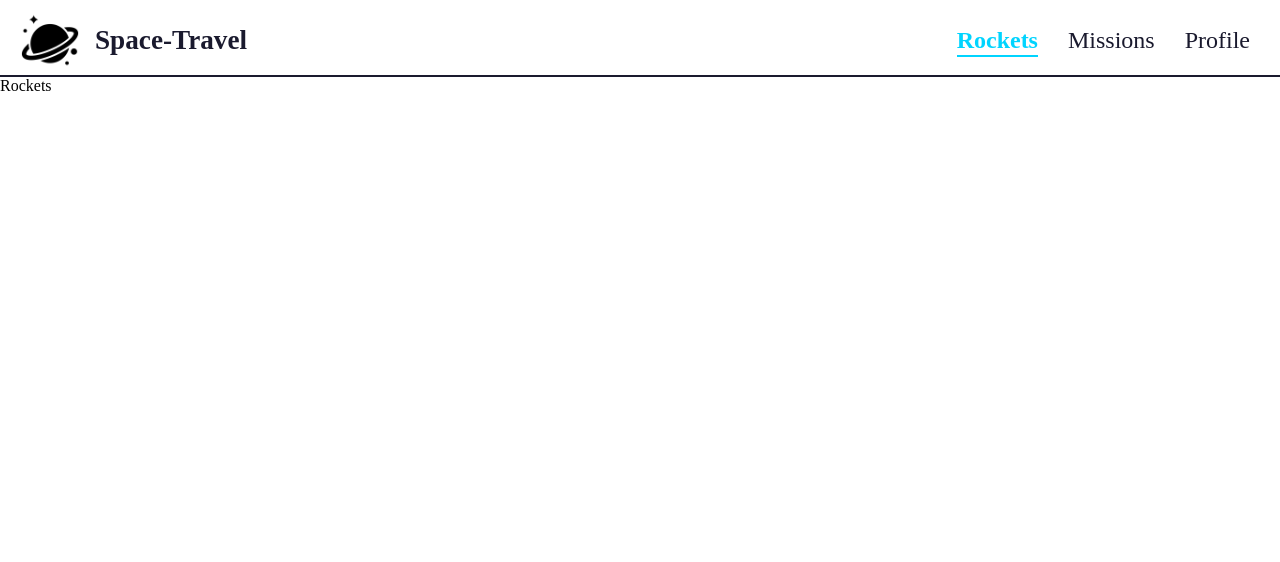
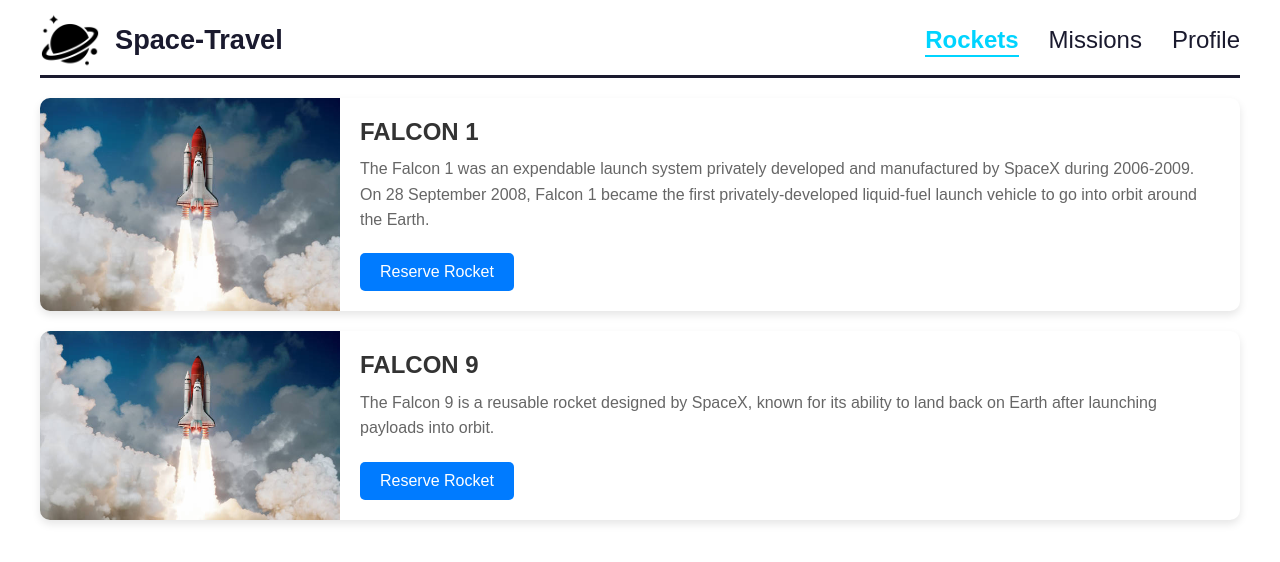
Before and after one commit to em-usman/Space-Travel, a React (Vite) app: page / in a window 1280 px wide. Shown: the top 562 px of the page. Built offline with nearby package versions, Linux system fonts and the light colour scheme.

Commit message:
make changes in navbar and add rockets page frontend design

```diff
--- a/src/components/Missions/Missions.jsx
+++ b/src/components/Missions/Missions.jsx
@@ -1,8 +1,9 @@
 import React from 'react'
+import './Missions.css'
 
 function Missions() {
   return (
-    <div>Missions</div>
+  <><div>Missions</div></>
   )
 }
 
--- a/src/components/Navbar/Navbar.css
+++ b/src/components/Navbar/Navbar.css
@@ -7,9 +7,12 @@
     display: flex;
     justify-content: space-between;
     align-items: center;
-    padding: 10px 30px 5px 20px;
+    padding: 10px 0 5px 0;
     color: #1a1a2e;
-    border-bottom: 2px solid #1a1a2e;
+    border-bottom: 3px solid #1a1a2e;
+    margin-bottom: 20px;
+    margin-left: 40px;
+    margin-right: 40px;
   }
 
   .logo {
--- a/src/components/Profile/Profile.css
+++ b/src/components/Profile/Profile.css
@@ -0,0 +1,4 @@
+* {
+    margin: 0;
+    padding: 0;
+}
--- a/src/components/Profile/Profile.jsx
+++ b/src/components/Profile/Profile.jsx
@@ -1,9 +1,13 @@
-import React from 'react'
+import React from 'react';
+import './Profile.css';
 
 function Profile() {
   return (
-    <div>Profile</div>
-  )
+    <div className="container">
+      <h1>Profile</h1>
+      <p>View and edit your profile details here!</p>
+    </div>
+  );
 }
 
-export default Profile
+export default Profile;
--- a/src/components/Rockets/Rockets.css
+++ b/src/components/Rockets/Rockets.css
@@ -0,0 +1,103 @@
+* {
+    margin: 0;
+    padding: 0;
+    box-sizing: border-box;
+    font-family: Arial, sans-serif;
+}
+
+
+/* Container for the blog list */
+.container {
+    width: calc(100% - 70px);
+    max-width: 1200px;
+    display: flex;
+    flex-direction: column;
+    gap: 20px;
+    margin-left: auto;
+    margin-right: auto ;
+}
+
+/* Blog list styling (remove default list styles) */
+.blog-list {
+    list-style-type: none;
+    display: flex;
+    flex-direction: column;
+    gap: 20px;
+}
+
+/* Blog card styling */
+.blog-card {
+    display: flex;
+    background-color: #fff;
+    border-radius: 10px;
+    box-shadow: 0 4px 8px rgba(0, 0, 0, 0.1);
+    overflow: hidden;
+    transition: transform 0.3s ease;
+}
+
+.blog-card:hover {
+    transform: translateY(-5px);
+}
+
+/* Blog image styling */
+.blog-image {
+    flex: 0 0 300px;
+}
+
+.blog-image img {
+    width: 100%;
+    height: 100%;
+    object-fit: cover;
+}
+
+/* Blog content styling */
+.blog-content {
+    padding: 20px;
+    flex: 1;
+    display: flex;
+    flex-direction: column;
+    justify-content: space-between;
+}
+
+.blog-title {
+    font-size: 24px;
+    font-weight: bold;
+    margin-bottom: 10px;
+    color: #333;
+}
+
+.blog-description {
+    font-size: 16px;
+    color: #666;
+    line-height: 1.6;
+    margin-bottom: 20px;
+}
+
+/* Button styling */
+.blog-button {
+    padding: 10px 20px;
+    background-color: #007bff;
+    color: #fff;
+    border: none;
+    border-radius: 5px;
+    font-size: 16px;
+    cursor: pointer;
+    width: fit-content;
+    transition: background-color 0.3s ease;
+}
+
+.blog-button:hover {
+    background-color: #0056b3;
+}
+
+/* Media query for laptop screens and larger */
+/* @media (max-width: 1024px) {
+    .blog-card {
+        flex-direction: column;
+    }
+
+    .blog-image {
+        flex: none;
+        height: 200px;
+    }
+} */
--- a/src/components/Rockets/Rockets.jsx
+++ b/src/components/Rockets/Rockets.jsx
@@ -1,8 +1,36 @@
 import React from 'react'
+import './Rockets.css'
 
 function Rockets() {
   return (
-    <div>Rockets</div>
+    <div class="container">
+        <ul class="blog-list">
+            <li class="blog-card">
+                <div class="blog-image">
+                    <img src="./src/assets/rocket1.jpg" alt="" />
+                </div>
+                <div class="blog-content">
+                    <h2 class="blog-title">FALCON 1</h2>
+                    <p class="blog-description">
+                        The Falcon 1 was an expendable launch system privately developed and manufactured by SpaceX during 2006-2009. On 28 September 2008, Falcon 1 became the first privately-developed liquid-fuel launch vehicle to go into orbit around the Earth.
+                    </p>
+                    <button class="blog-button">Reserve Rocket</button>
+                </div>
+            </li>
+            <li class="blog-card">
+                <div class="blog-image">
+                <img src="./src/assets/rocket1.jpg" alt="" />
+                </div>
+                <div class="blog-content">
+                    <h2 class="blog-title">FALCON 9</h2>
+                    <p class="blog-description">
+                        The Falcon 9 is a reusable rocket designed by SpaceX, known for its ability to land back on Earth after launching payloads into orbit.
+                    </p>
+                    <button class="blog-button">Reserve Rocket</button>
+                </div>
+            </li>
+        </ul>
+    </div>
   )
 }
 
```
Also changed, not shown: src/assets/rocket1.jpg (added).
